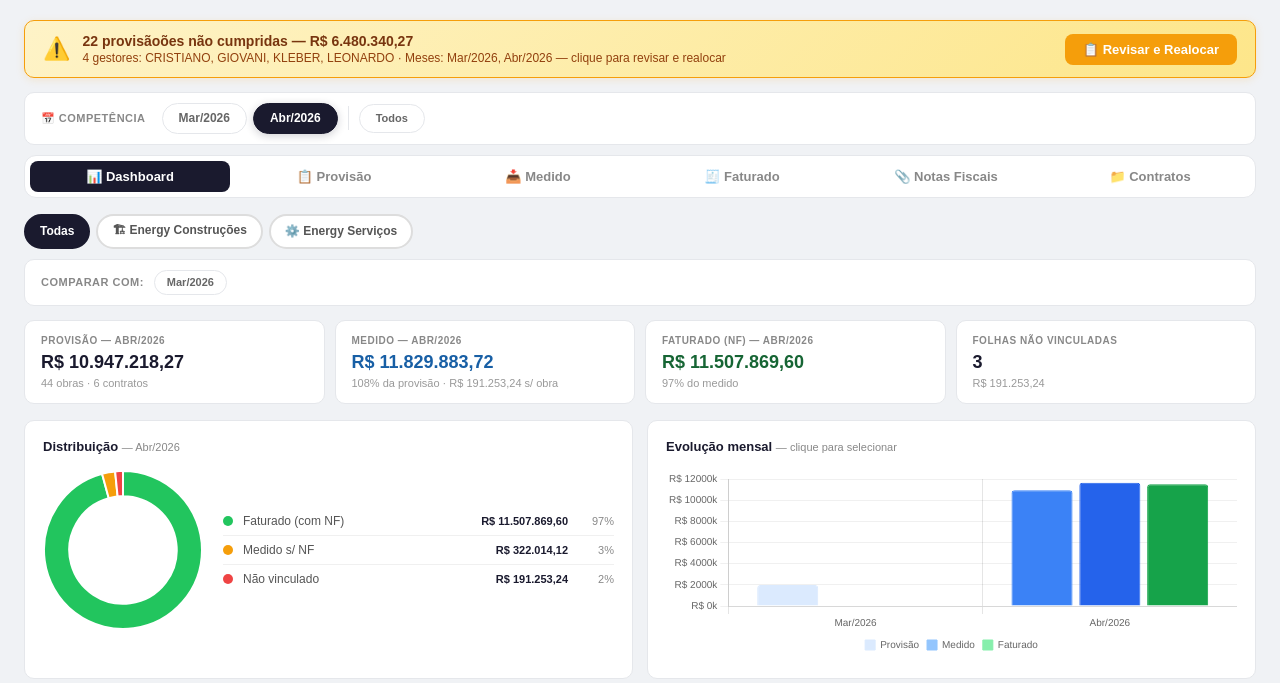
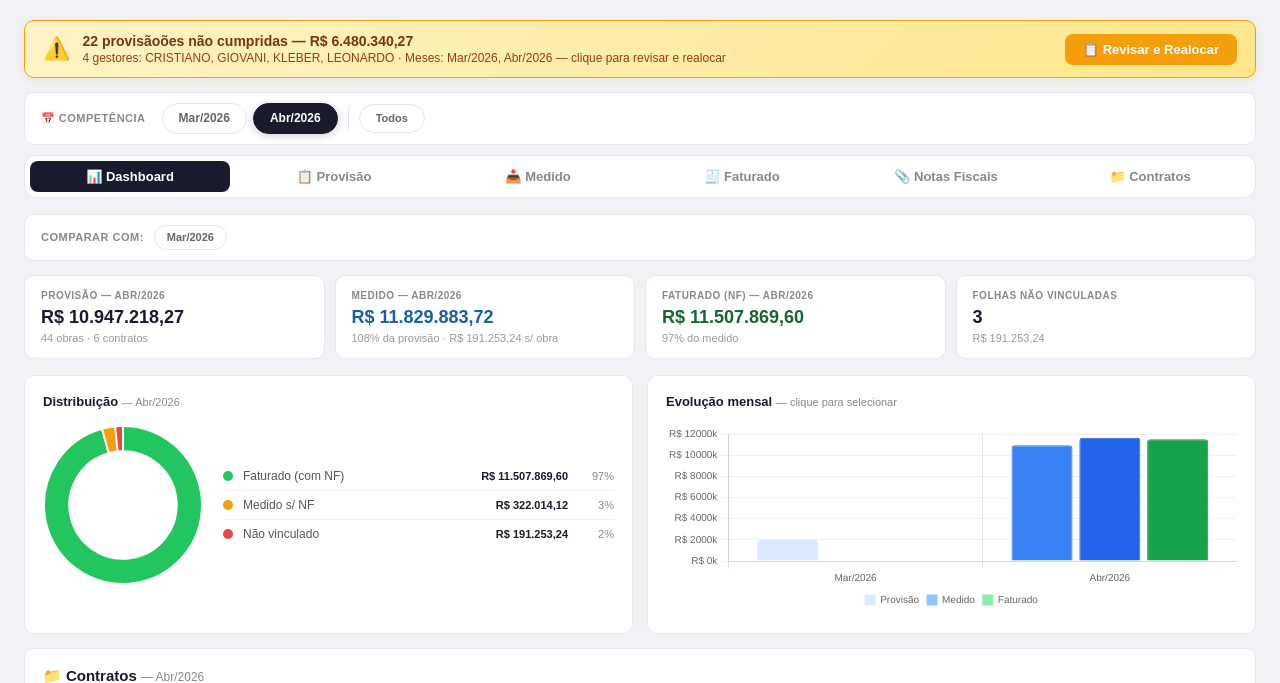
Before and after one commit to Energysysten/Energy-faturamento, a Flask app: page / in a window 1280 px wide. Shown: the part 56-739 px from the top of the page. Run offline with Flask 3, Linux system fonts and the light colour scheme; the visitor is signed in with stand-in values (Sample User, id 1); data comes from the database, SQL or seed files in the repository; data that the repository does not hold is empty.

Commit message:
feat: remove filtros de empresa do painel (dados já filtrados pelo servidor)
Co-Authored-By: Claude Sonnet 4.6 <noreply@anthropic.com>

```diff
--- a/templates/index.html
+++ b/templates/index.html
@@ -333,12 +333,6 @@ tr:hover td{background:#fafafa}
   <!-- ══════════════════════════════════════════════════════════════════════ -->
   <div class="tab-pane active" id="tab-dashboard">
 
-    <!-- ── Filtro de empresa ─────────────────────────────────────────────── -->
-    <div class="empresa-bar">
-      <button class="emp-btn active-all" id="dash-emp-all"  onclick="setDashEmpresa('')">Todas</button>
-      <button class="emp-btn"            id="dash-emp-cons" onclick="setDashEmpresa('ENERGY CONSTRUÇÕES')">🏗 Energy Construções</button>
-      <button class="emp-btn"            id="dash-emp-serv" onclick="setDashEmpresa('ENERGY SERVIÇOS')">⚙️ Energy Serviços</button>
-    </div>
 
     <!-- ── Comparar com (só no dashboard) ─────────────────────────────────── -->
     <div id="dash-comp-wrap" style="display:none;background:#fff;border:1px solid #e5e7eb;border-radius:10px;padding:10px 16px;margin-bottom:14px">
@@ -431,11 +425,6 @@ tr:hover td{background:#fafafa}
           <select id="sel-comp" onchange="applyFilters()" style="font-weight:600;color:#185FA5">
             <option value="">Todas competências</option>
           </select>
-          <select id="sel-empresa" onchange="applyFilters()">
-            <option value="">Todas empresas</option>
-            <option value="ENERGY CONSTRUÇÕES">Energy Construções</option>
-            <option value="ENERGY SERVIÇOS">Energy Serviços</option>
-          </select>
           <select id="sel-gestor" onchange="applyFilters()">
             <option value="">Todos gestores</option>
           </select>
@@ -446,11 +435,6 @@ tr:hover td{background:#fafafa}
           <input type="file" id="file-import" accept=".xlsx" style="display:none" onchange="iniciarImport(event)">
           <a href="/api/exportar" class="btn">⬇ Exportar XLS</a>
         </div>
-      </div>
-      <div class="empresa-bar">
-        <button class="emp-btn active-all" id="prov-emp-all"  onclick="setProvEmpresa('')">Todas</button>
-        <button class="emp-btn"            id="prov-emp-cons" onclick="setProvEmpresa('ENERGY CONSTRUÇÕES')">🏗 Energy Construções</button>
-        <button class="emp-btn"            id="prov-emp-serv" onclick="setProvEmpresa('ENERGY SERVIÇOS')">⚙️ Energy Serviços</button>
       </div>
       <div class="filter-bar" id="filter-bar"></div>
       <div style="overflow-x:auto">
@@ -681,11 +665,6 @@ tr:hover td{background:#fafafa}
       <div class="section-header">
         <span class="section-title">Resumo por contrato</span>
         <div class="controls">
-          <select id="res-empresa" onchange="renderResumo()">
-            <option value="">Todas empresas</option>
-            <option value="ENERGY CONSTRUÇÕES">Energy Construções</option>
-            <option value="ENERGY SERVIÇOS">Energy Serviços</option>
-          </select>
           <select id="res-contrato" onchange="renderResumo()">
             <option value="">Todos contratos</option>
           </select>
@@ -697,11 +676,6 @@ tr:hover td{background:#fafafa}
       <div class="section-header">
         <span class="section-title">Visão mensal — por competência</span>
         <div class="controls">
-          <select id="men-empresa" onchange="renderMensal()">
-            <option value="">Todas empresas</option>
-            <option value="ENERGY CONSTRUÇÕES">Energy Construções</option>
-            <option value="ENERGY SERVIÇOS">Energy Serviços</option>
-          </select>
           <select id="men-contrato" onchange="renderMensal()">
             <option value="">Todos contratos</option>
           </select>
@@ -724,13 +698,12 @@ tr:hover td{background:#fafafa}
     <h2 id="modal-title">Nova provisão</h2>
 
     <!-- Linha 1: Empresa + Gestor -->
+    <select id="f-empresa" style="display:none" onchange="onModalEmpresaChange()">
+      <option value="ENERGY CONSTRUÇÕES">Energy Construções</option>
+      <option value="ENERGY SERVIÇOS">Energy Serviços</option>
+    </select>
     <div class="grid2">
-      <div class="field"><label>Empresa</label>
-        <select id="f-empresa" onchange="onModalEmpresaChange()">
-          <option value="ENERGY CONSTRUÇÕES">Energy Construções</option>
-          <option value="ENERGY SERVIÇOS">Energy Serviços</option>
-        </select>
-      </div>
+      <div class="field" style="display:none"></div>
       <div class="field"><label>Gestor</label>
         <select id="f-gestor"></select>
       </div>
@@ -1139,7 +1112,7 @@ function renderDashboard(){
   if(!data.length)return;
 
   // ── Filtro de empresa
-  const dataEmp=dashEmpresaSel?data.filter(i=>i.empresa===dashEmpresaSel):data;
+  const dataEmp=data;
 
   // ── Meses disponíveis
   const allComps=[...new Set(dataEmp.map(i=>i.comp).filter(Boolean))].sort();
@@ -1167,16 +1140,7 @@ function renderDashboard(){
   const btnLimpar=document.getElementById('btn-limpar-comp');
   if(btnLimpar) btnLimpar.style.display=compComp?'inline-flex':'none';
 
-  // ── Folhas filtradas por empresa (para não misturar EC/ES nos totais)
-  const folhasEmp=dashEmpresaSel
-    ?folhas.filter(f=>{
-        // folha vinculada a item da empresa selecionada → inclui
-        if(dataEmp.some(d=>(d.folhas_vinculadas||[]).some(l=>l.n_folha===f.n_folha)))return true;
-        // folha não vinculada → usa empresa do contrato
-        const s=saldos[f.n_contrato];
-        return s?s.empresa===dashEmpresaSel:false;
-      })
-    :folhas;
+  const folhasEmp=folhas;
 
   // ── Dados computados
   const cur=calcMes(dataEmp,folhasEmp,compSel);
@@ -1192,9 +1156,7 @@ function renderDashboard(){
   const totalFolhas=cur.folhas.reduce((a,f)=>a+Number(f.valor_total||0),0);
 
   // ── Números gerais (filtrados pelo mês selecionado)
-  const nCtrs=dashEmpresaSel
-    ?Object.values(saldos).filter(s=>s.empresa===dashEmpresaSel).length
-    :(Object.keys(saldos).length||[...new Set(dataEmp.map(i=>i.contrato_num).filter(Boolean))].length);
+  const nCtrs=Object.keys(saldos).length||[...new Set(dataEmp.map(i=>i.contrato_num).filter(Boolean))].length;
   const nObras=[...new Set(dataFil.map(i=>i.obra).filter(Boolean))].length;
   const rotulo=compSel?compLabel(compSel):'acumulado geral';
   document.getElementById('dash-geral').innerHTML=`
@@ -1498,7 +1460,7 @@ function onFolhaSelect(){
 
 function applyFilters(){
   const comp=document.getElementById('sel-comp').value;
-  const emp=document.getElementById('sel-empresa').value;
+  const emp='';
   const ges=document.getElementById('sel-gestor').value;
   const q=(document.getElementById('search').value||'').toLowerCase();
 
@@ -1524,24 +1486,8 @@ function applyFilters(){
 
 function setFilter(s){filterStatus=s;applyFilters();}
 
-function setProvEmpresa(val){
-  provEmpresaSel=val;
-  document.getElementById('sel-empresa').value=val;
-  document.querySelectorAll('#prov-emp-all,#prov-emp-cons,#prov-emp-serv').forEach(b=>b.className='emp-btn');
-  if(val==='') document.getElementById('prov-emp-all').classList.add('active-all');
-  else if(val==='ENERGY CONSTRUÇÕES') document.getElementById('prov-emp-cons').classList.add('active-cons');
-  else document.getElementById('prov-emp-serv').classList.add('active-serv');
-  applyFilters();
-}
-
-function setDashEmpresa(val){
-  dashEmpresaSel=val;
-  document.querySelectorAll('#dash-emp-all,#dash-emp-cons,#dash-emp-serv').forEach(b=>b.className='emp-btn');
-  if(val==='') document.getElementById('dash-emp-all').classList.add('active-all');
-  else if(val==='ENERGY CONSTRUÇÕES') document.getElementById('dash-emp-cons').classList.add('active-cons');
-  else document.getElementById('dash-emp-serv').classList.add('active-serv');
-  renderDashboard();
-}
+function setProvEmpresa(val){ applyFilters(); }
+function setDashEmpresa(val){ renderDashboard(); }
 
 function nfStatus(item){
   if(!['aprovado','nf_emitida'].includes(item.status))return null;
@@ -1751,9 +1697,8 @@ function renderFolhas(){
     const pct=f.valor_total>0?Math.min(100,Math.round(totalAlocado/f.valor_total*100)):0;
     const totalOk=pct>=100;
 
-    // Obras disponíveis para dropdown (mesmo contrato)
-    let obras=data.filter(d=>d.contrato_num===f.n_contrato&&d.comp===f.periodo);
-    if(!obras.length) obras=data.filter(d=>d.contrato_num===f.n_contrato);
+    // Obras disponíveis para dropdown (mesmo contrato, todos os períodos)
+    let obras=data.filter(d=>d.contrato_num===f.n_contrato);
 
     const obraOpts=obras.map(d=>`<option value="${d.id}">${escQ(d.obra||'')}</option>`).join('');
     const selHtml=obras.length
@@ -1874,7 +1819,7 @@ async function desvincularFolha(linkId){
 // ── Resumo por contrato ───────────────────────────────────────────────────
 
 function renderResumo(){
-  const empFil=document.getElementById('res-empresa').value;
+  const empFil='';
   const ctrFil=document.getElementById('res-contrato').value;
   const contratos={};
   // Inclui todos os contratos cadastrados, mesmo sem medições
@@ -1965,7 +1910,7 @@ function renderResumo(){
 // ── Visão mensal ──────────────────────────────────────────────────────────
 
 function renderMensal(){
-  const empFil=document.getElementById('men-empresa').value;
+  const empFil='';
   const ctrFil=document.getElementById('men-contrato').value;
   const modo=document.getElementById('men-modo').value;
   const selC=document.getElementById('men-contrato');
```
